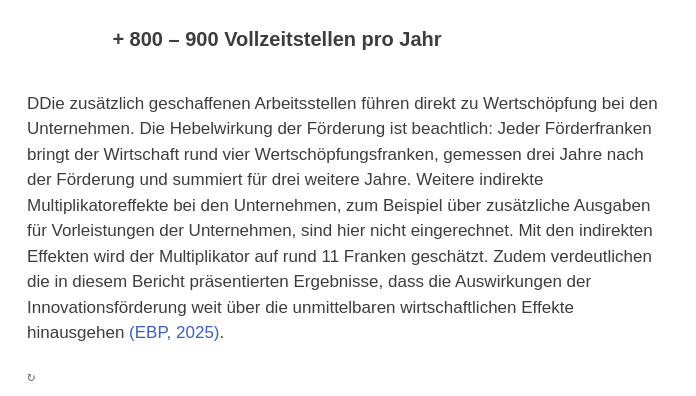
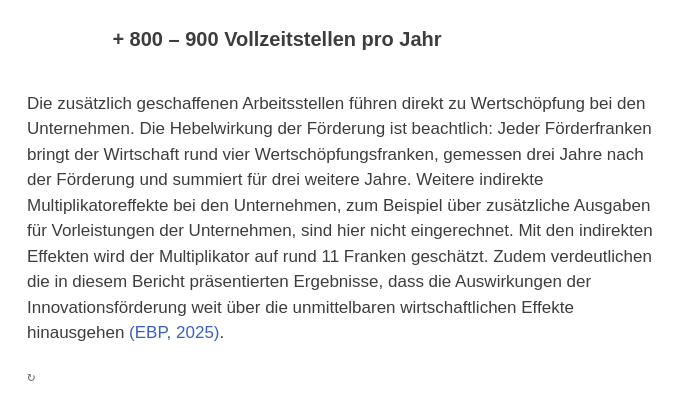
Before and after one commit to Innosuisse-Impact/impact, a plain HTML site: page projekte-unternehmen-forschende.html in a window 1280 px wide. Shown: the part 1625-2021 px from the top of the page, 293-989 px from the left. Drawn offline with Linux system fonts and the light colour scheme; a script that the page names is missing.

Commit message:
Update projekte-unternehmen-forschende.html

```diff
--- a/projekte-unternehmen-forschende.html
+++ b/projekte-unternehmen-forschende.html
@@ -291,7 +291,7 @@ draw_waffle("is_mitnahme", -85, 5)
 <h3 id="grosse-hebelwirkung-eines-foerderfrankens" tabindex="-1"><a class="observablehq-header-anchor" href="#grosse-hebelwirkung-eines-foerderfrankens">Grosse Hebelwirkung eines Förderfrankens</a></h3>
 <p>Ein Innovationsprojekt führt im Durchschnitt der Berichtsjahre 2021-2023 zu knapp 2.5 zusätzlichen Vollzeitstellen. Hochgerechnet auf die in diesem Zeitraum durchschnittlich 350 abgeschlossenen Projekte, werden somit bei den Unternehmen in der Schweiz zwischen 800 und 900 neue Vollzeitstellen geschaffen.</p>
 <div style="font-size: 20px; font-weight: 700; max-width: 500px; padding-top: 10px; padding-bottom: 20px; text-align: center">+ 800 – 900 Vollzeitstellen pro Jahr</div>
-<p>DDie zusätzlich geschaffenen Arbeitsstellen führen direkt zu Wertschöpfung bei den Unternehmen. Die Hebelwirkung der Förderung ist beachtlich: Jeder Förderfranken bringt der Wirtschaft rund vier Wertschöpfungsfranken, gemessen drei Jahre nach der Förderung und summiert für drei weitere Jahre. Weitere indirekte Multiplikatoreffekte bei den Unternehmen, zum Beispiel über zusätzliche Ausgaben für Vorleistungen der Unternehmen, sind hier nicht eingerechnet. Mit den indirekten Effekten wird der Multiplikator auf rund 11 Franken geschätzt. Zudem verdeutlichen die in diesem Bericht präsentierten Ergebnisse, dass die Auswirkungen der Innovationsförderung weit über die unmittelbaren wirtschaftlichen Effekte hinausgehen <a href="./_file/data/methodik-volkswirtschaft-innosuisse-ebp.pdf" target="_blank">(EBP, 2025)</a>.</p>
+<p>Die zusätzlich geschaffenen Arbeitsstellen führen direkt zu Wertschöpfung bei den Unternehmen. Die Hebelwirkung der Förderung ist beachtlich: Jeder Förderfranken bringt der Wirtschaft rund vier Wertschöpfungsfranken, gemessen drei Jahre nach der Förderung und summiert für drei weitere Jahre. Weitere indirekte Multiplikatoreffekte bei den Unternehmen, zum Beispiel über zusätzliche Ausgaben für Vorleistungen der Unternehmen, sind hier nicht eingerechnet. Mit den indirekten Effekten wird der Multiplikator auf rund 11 Franken geschätzt. Zudem verdeutlichen die in diesem Bericht präsentierten Ergebnisse, dass die Auswirkungen der Innovationsförderung weit über die unmittelbaren wirtschaftlichen Effekte hinausgehen <a href="./_file/data/methodik-volkswirtschaft-innosuisse-ebp.pdf" target="_blank">(EBP, 2025)</a>.</p>
 <div><observablehq-loading></observablehq-loading><!--:25341f25:--></div>
 <div class="card" style="max-width: 640px">
 <h4>Wissenschaftliche Studie belegt direkte Wirkung von Innovationsförderung auf Umsatz und Beschäftigung</h4>
```
